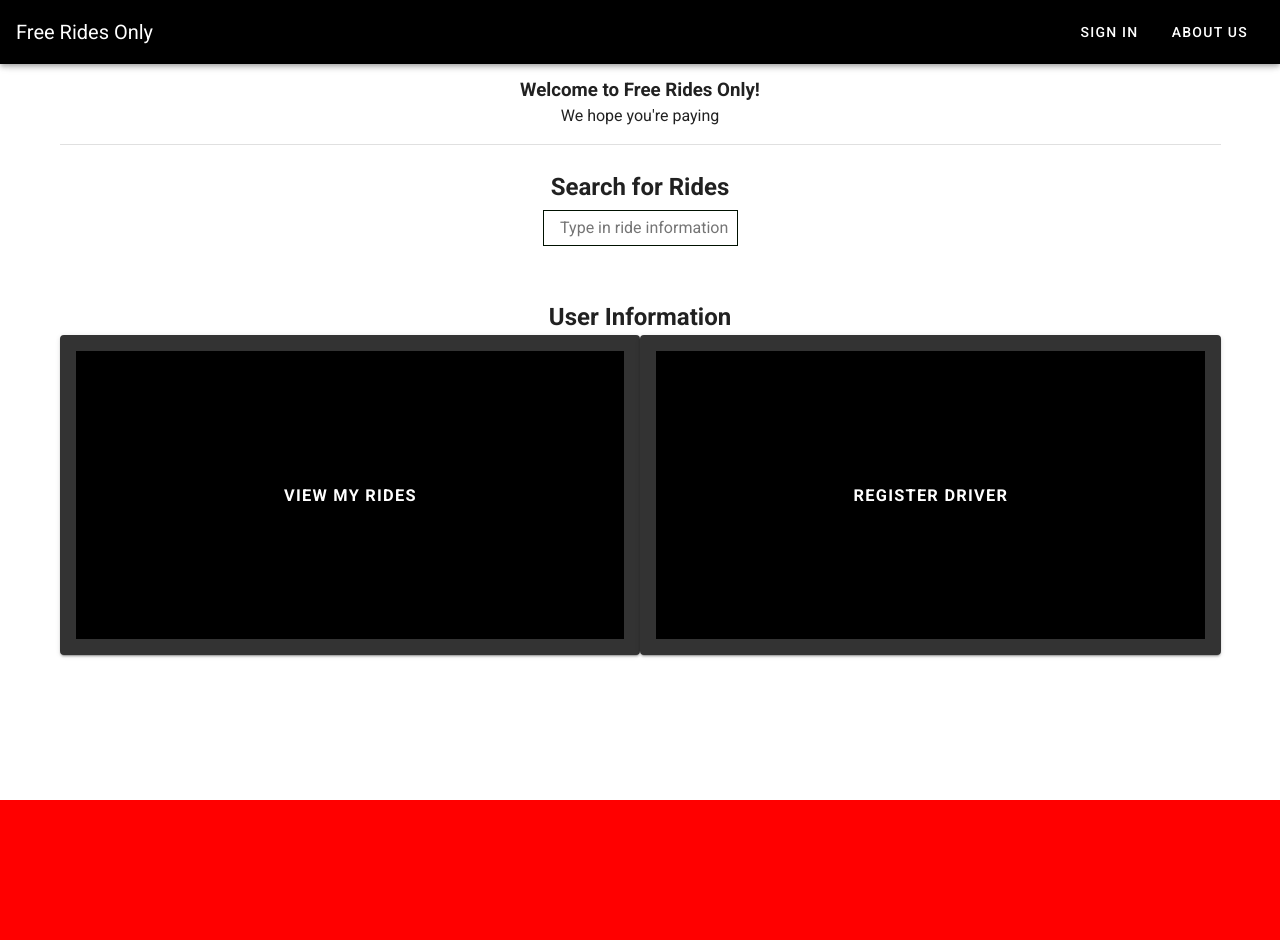
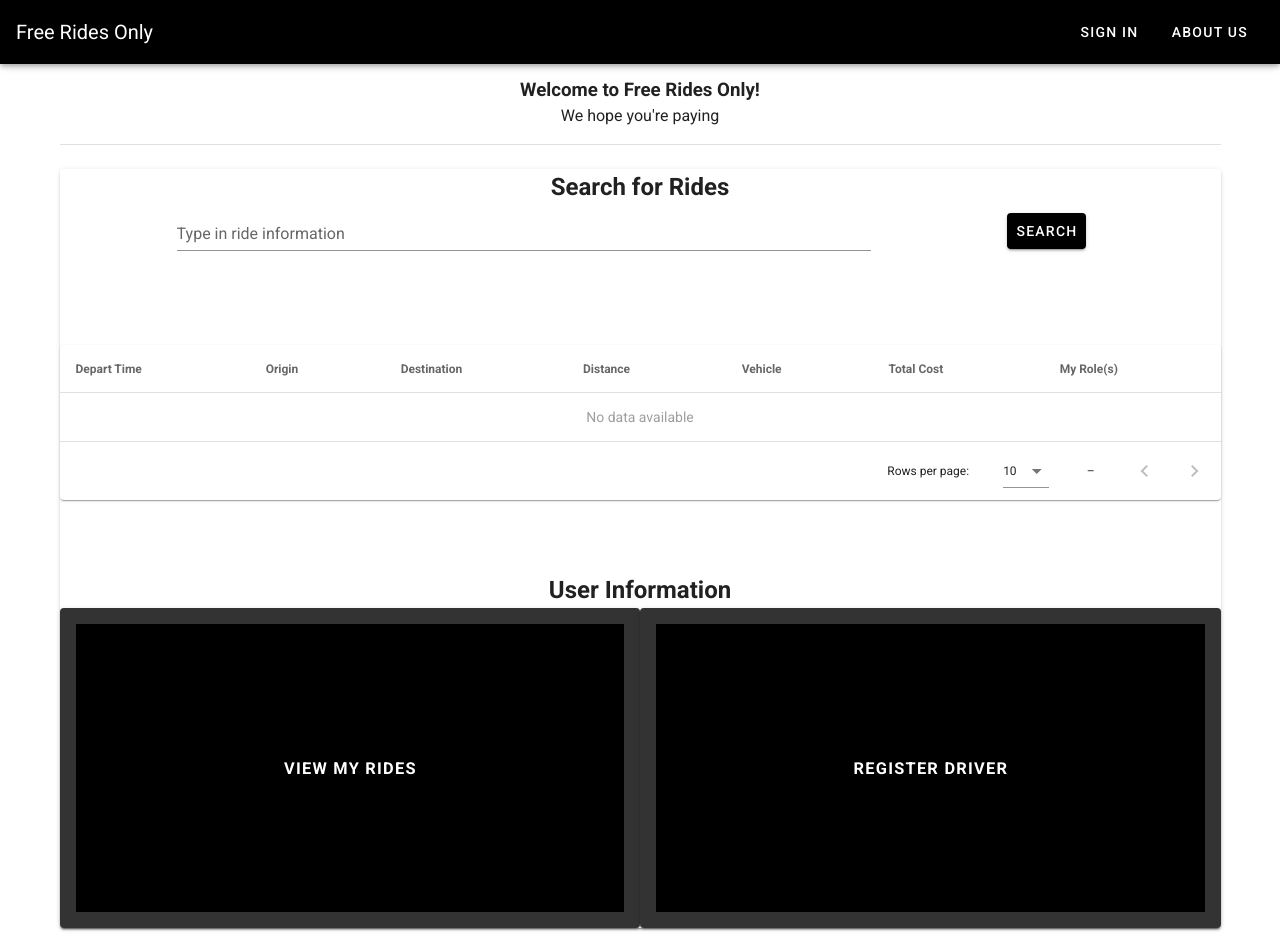
Before and after one commit to daniel-robb/ride-share-v2, a Vue app: page / in a window 1280 px wide. Before the commit the page ends 800 px from the top, so only its background shows below. Built offline with nearby package versions, Linux system fonts and the light colour scheme.

Commit message:
modified hapi-server, Home, Register, and store

```diff
--- a/src/pages/Home.vue
+++ b/src/pages/Home.vue
@@ -6,19 +6,81 @@
 
     <v-divider></v-divider>
 
-    <br />
+    <br/>
+
+    <v-card>
 
       <h2 class="center">Search for Rides</h2>
-    <div class="center">
-      <input class="input" type="text" placeholder="   Type in ride information">
+
+      <div class="flex-container">
+
+        <div class="flex-child">
+        <v-form>
+          <v-text-field
+                  class="search"
+                  v-bind:style="{
+                    'border':`1px solid white`,
+                    'width':`100%`,
+                    'margin':`0 auto`
+                  }"
+                  id="search"
+                  label="Type in ride information"
+                  name="search"
+                  type="search"
+          />
+        </v-form>
         </div>
 
-    <br /><br />
+        <div class="flex-child">
+        <v-card-actions>
+          <v-btn
+                  class="white--text"
+                  v-bind:style="{
+                    'float':`right`,
+                    'margin':`0 auto`
+                  }"
+                  v-on:click="doSearch"
+                  color="black"
+          >Search
+          </v-btn>
+        </v-card-actions>
+        </div>
+      </div>
+
+      <br/><br/><br/>
+
+      <v-data-table
+        class="elevation-1"
+        v-bind:headers="headers"
+        v-bind:items="rides"
+      >
+        <template v-slot:item="{ item }">
+          <!-- <tr v-bind:class="itemClass(item)"> -->
+          <tr>
+            <td>{{ item.departTime }}</td>
+            <td>{{ item.fromLocation }}</td>
+            <td>{{ item.toLocation }}</td>
+            <td>{{ item.distance }}</td>
+            <td>{{ item.vehicle }}</td>
+            <td>{{ item.cost }}</td>
+            <td>
+              <v-icon small class="ml-2" @click="toggleDriver(item)">
+                mdi-car
+              </v-icon>
+              <v-icon small color="blue" class="ml-2" @click="togglePassenger(item)">
+                mdi-seat-passenger
+              </v-icon>
+            </td>
+          </tr>
+        </template>
+      </v-data-table>
+
+      <br/><br/><br/>
 
       <h2 class="center">User Information</h2>
       <div>
         <v-btn
-              class="button white--text"
+                class="white--text"
                 v-bind:style="{
                   'width':`50%`,
                   'border':`16px solid #333`,
@@ -42,17 +104,34 @@
         >
           <h3>Register Driver</h3>
         </v-btn>
-      <br />
-      <br />
       </div>
+      <!-- <br /> -->
+    </v-card>
 
   </div>
 </template>
 
 <script>
 export default {
+  computed: {
+    isLoggedIn() {
+      return this.$store.getters.isLoggedIn;
+    }
+  },
+
   data() {
     return {
+      headers: [
+        { text: "Depart Time", value: "departTime" },
+        { text: "Origin", value: "fromLocation" },
+        { text: "Destination", value: "toLocation" },
+        { text: "Distance", value: "distance" },
+        { text: "Vehicle", value: "vehicle" },
+        { text: "Total Cost", value: "cost" },
+        { text: "My Role(s)", value: "roles" }
+      ],
+      rides: [],
+
       email: "",
       password: "",
 
@@ -97,6 +176,10 @@ export default {
     helloWorld() {
       console.log("Words!");
     },
+
+    doSearch(){
+      console.log("Other words!");
+    }
   },
 };
 </script>
@@ -110,22 +193,20 @@ export default {
     float:center;
     text-align:center;
   }
-  .button{
-    width:50%;
-    border: 20px solid red;
-  }
   .card{
     width:100%;
     padding-bottom:10%;
   }
+  .flex-container {
+    display: flex;
+  }
+  .flex-child {
+    flex: 1;
+  }
+  .flex-child:first-child {
+    flex:2;
+    margin-left: 10%;
+  }
   /* Code below came from: https://www.w3docs.com/snippets/css/how-to-remove-and-style-the-border-outline-around-text-input-boxes-in-google-chrome.html*/
-  .input {
-    padding: 5px;
-    margin: 5px 0;
-    border: 1px solid #010;
-  }
-  .input:focus,
-  .input:active {
-    border-bottom: 2px solid #010;
-  }
+
 </style>
--- a/src/pages/Register.vue
+++ b/src/pages/Register.vue
@@ -107,29 +107,30 @@ export default {
       // Haven't been successful yet.
       this.registrationSuccessful = false;
 
-      /*
-      // Post the content of the form to the Hapi server.
       this.$axios
-        .post("/accounts", {
-          //NOTE Will actually be using driver's uID, as found by email
-          firstName: this.newDriver.firstName,
-          lastName: this.newDriver.lastName,
-          email: this.newDriver.email,
-          password: this.newDriver.password,
-        })
-        .then((result) => {
-          // Based on whether things worked or not, show the
-          // appropriate dialog.
-          if (result.data.ok) {
-            this.showDialog("Success", result.data.msge);
-            this.registrationSuccessful = true;
-          } else {
-            this.showDialog("Sorry", result.data.msge);
-          }
-        })
-        .catch((err) => this.showDialog("Failed", err));
-        */
-       console.log(this.newDriver);
+        .get("/users")
+        .then(response => {
+          console.log(this.$store.getters.getEmail);
+
+          response.data.forEach(async (user) => {
+            if (user.email == this.newDriver.email) { //The specified email does in fact belong to a user
+              const result = await this.$axios
+                .post("/drivers", {
+                  userId: user.id,
+                  licenseNumber: this.newDriver.licenseNum,
+                  licenseState: this.newDriver.licenseState,
+                })
+                .catch((err) => this.showDialog("Failed", err));
+
+                if (result.data.ok == true) {
+                  this.showDialog("Success", `${this.newDriver.email} is now a Free Rides Only driver`);
+                  this.registrationSuccessful = true;
+                } else {
+                  this.showDialog("Sorry", `${this.newDriver.email} is already registered as a driver`);
+                }
+            }
+          });
+        }).catch((err) => this.showDialog("Failed", err));
     },
 
     // Helper method to display the dialog box with the appropriate content.
--- a/src/store.js
+++ b/src/store.js
@@ -26,6 +26,9 @@ export default new Vuex.Store({
   getters: {
     isLoggedIn(state) {
       return state.currentAccount !== null;
+    },
+    getEmail(state) {
+      return state.currentAccount.email;
     }
   },
 
```
Also changed, not shown: hapi-server.js (+25 -5 lines). Lines whose indentation alone changed are shown as unchanged.
